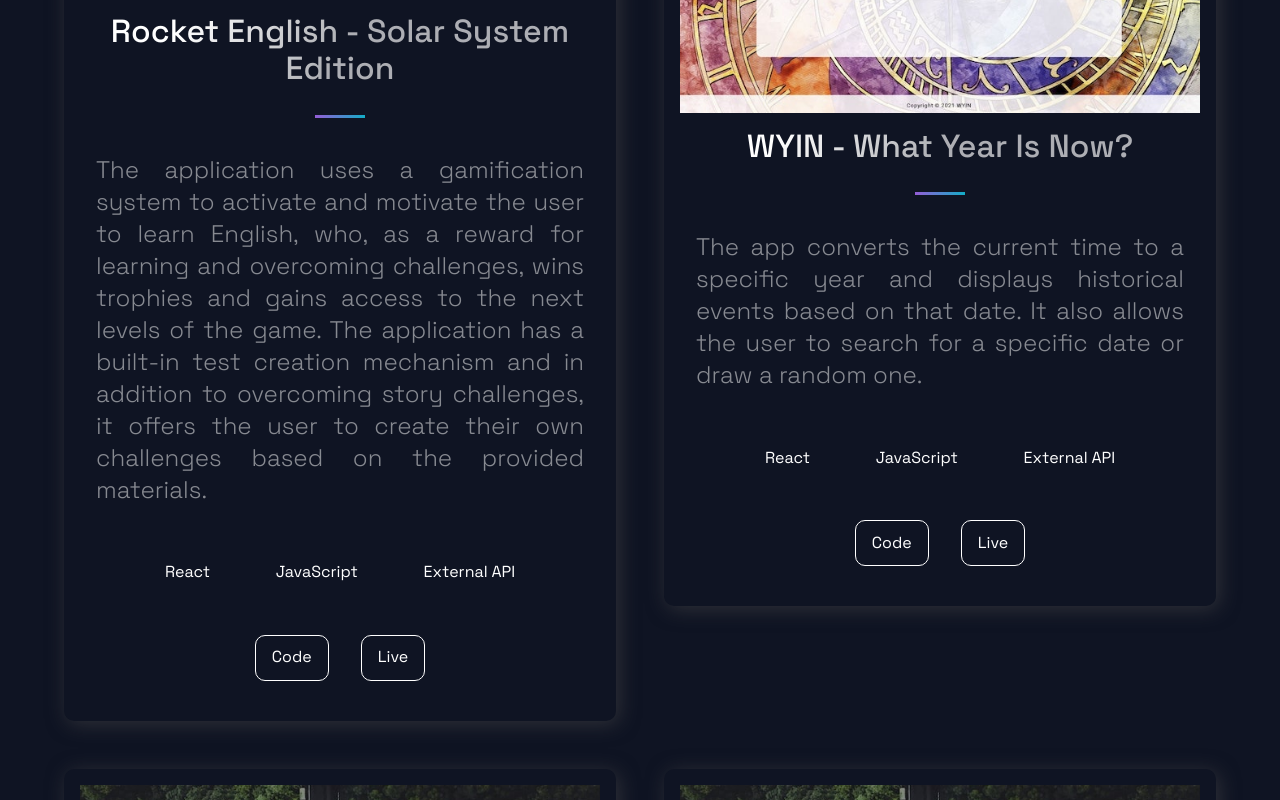
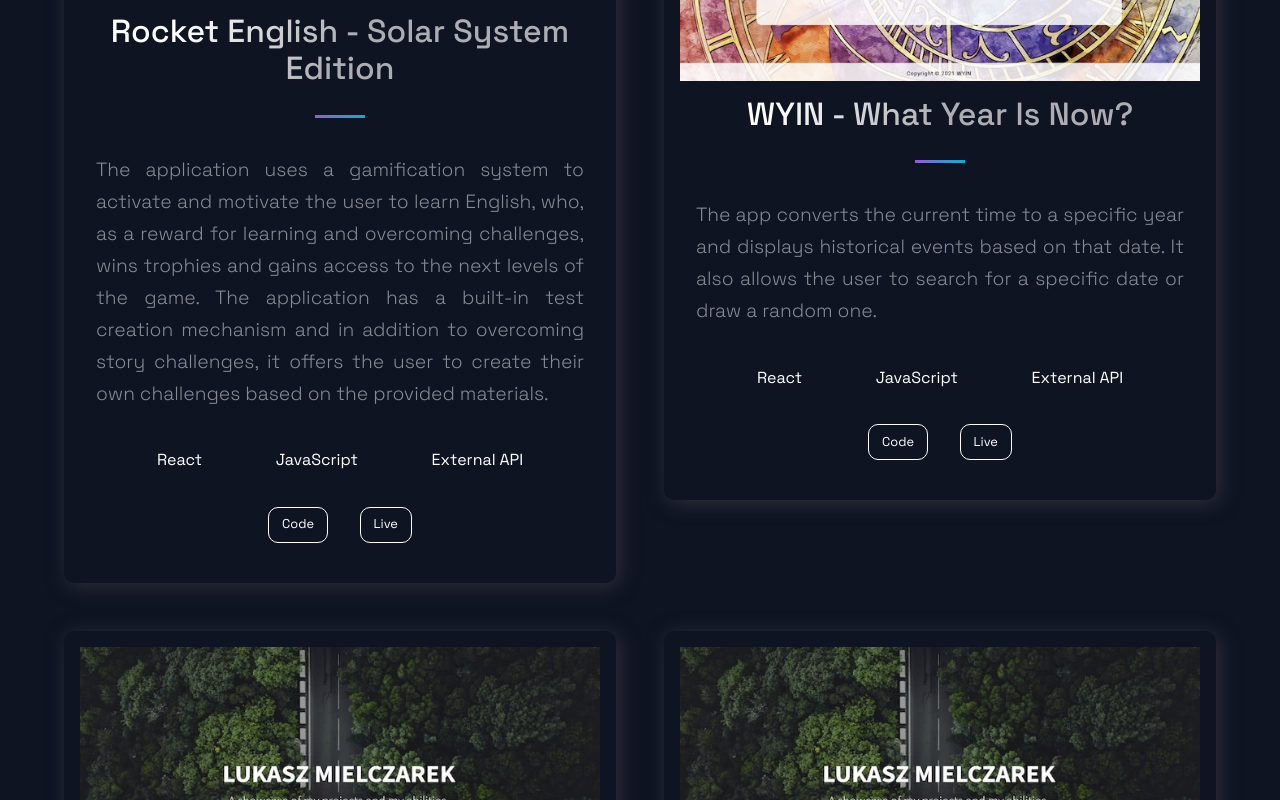
Before and after one commit to lukaszmielczarekdev/my-portfolio, a React (Create React App) app: page / in a window 1280 px wide. Shown: the part 1180-1980 px from the top of the page. Built offline with nearby package versions, Linux system fonts and the light colour scheme.

Commit message:
MP-10 projects section layout adjustments

```diff
--- a/src/components/Projects/Projects.jsx
+++ b/src/components/Projects/Projects.jsx
@@ -36,7 +36,7 @@ const Projects = () => {
                 <HeaderThree title>{title}</HeaderThree>
                 <Hr />
               </TitleContent>
-              <SectionText padding justify>
+              <SectionText padding justify smaller>
                 {description}
               </SectionText>
               <div>
--- a/src/components/Projects/ProjectsStyles.js
+++ b/src/components/Projects/ProjectsStyles.js
@@ -72,8 +72,8 @@ export const UtilityList = styled.ul`
 
 export const ExternalLink = styled.a`
   color: white;
-  font-size: 1rem;
-  padding: 0.8rem 1rem;
+  font-size: 0.8rem;
+  padding: 0.6rem 0.8rem;
   border: 1px solid white;
   border-radius: 10px;
   transition: 0.5s;
@@ -82,12 +82,17 @@ export const ExternalLink = styled.a`
     background: white;
     color: black;
   }
+
+  @media ${(props) => props.theme.breakpoints.sm} {
+    font-size: 0.6rem;
+    padding: 0.4rem 0.6rem;
+  }
 `;
 
 export const TagList = styled.ul`
   display: flex;
   justify-content: space-evenly;
-  padding: 1.5rem;
+  padding: 0.5rem;
 
   @media ${(props) => props.theme.breakpoints.sm} {
     flex-direction: column;
--- a/src/styles/globalComponentsStyles.js
+++ b/src/styles/globalComponentsStyles.js
@@ -59,7 +59,7 @@ export const SectionTitle = styled.h2`
 
 export const SectionText = styled.p`
   max-width: 800px;
-  font-size: 1.5rem;
+  font-size: ${(props) => (props.smaller ? "1.2rem" : "1.5rem")};
   line-height: ${(props) => (props.high ? "2.5rem" : "2rem")};
   font-weight: 300;
   padding: ${(props) => (props.padding ? "1rem" : "")};
@@ -69,13 +69,13 @@ export const SectionText = styled.p`
 
   @media ${(props) => props.theme.breakpoints.lg} {
     max-width: 650px;
-    font-size: 1.2rem;
+    font-size: ${(props) => (props.smaller ? "1rem" : "1.2rem")};
     line-height: 1.5rem;
     padding-bottom: 1.5rem;
   }
 
   @media ${(props) => props.theme.breakpoints.sm} {
-    font-size: 1rem;
+    font-size: ${(props) => (props.smaller ? "0.8rem" : "1rem")};
     line-height: 1.3rem;
     padding: 0;
     padding-bottom: 1rem;
```
